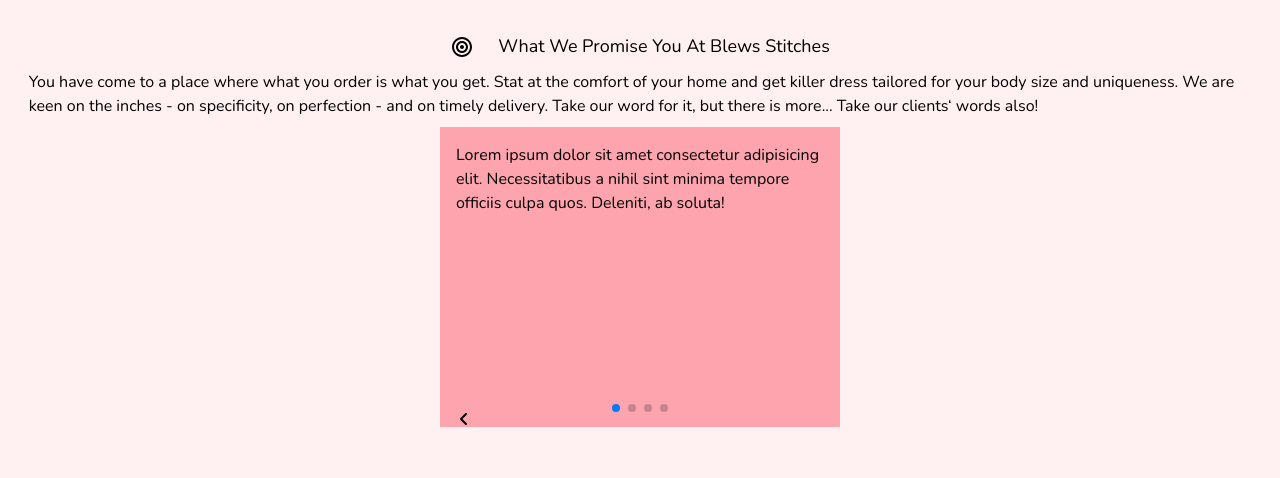
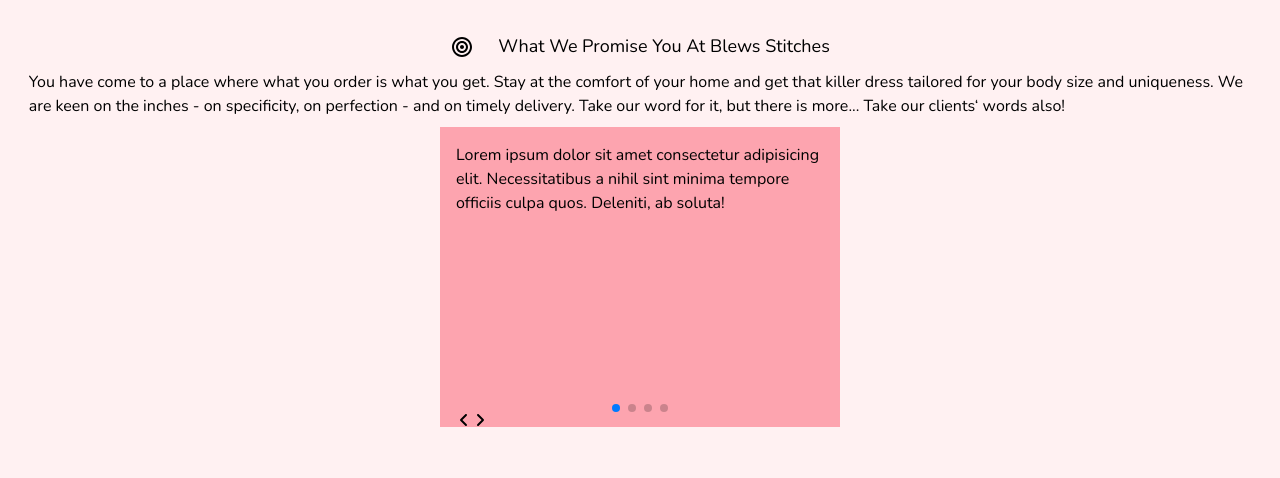
Before and after one commit to Mr-Wusu/nextjs-blews, a Next.js app: page / in a window 1280 px wide. Shown: the part 473-951 px from the top of the page. Built offline with nearby package versions, Linux system fonts and the light colour scheme; a web font is replaced by a local one.

Commit message:
about section work

```diff
--- a/app/_components/About.tsx
+++ b/app/_components/About.tsx
@@ -2,7 +2,7 @@
 
 import { BiBullseye } from "react-icons/bi";
 import { FaAngleLeft, FaAngleRight } from "react-icons/fa6";
-import { Pagination, Navigation } from "swiper/modules";
+import { Pagination } from "swiper/modules";
 import { Swiper, SwiperSlide } from "swiper/react";
 import { useSwiper } from "swiper/react";
 import styles from "@/styles/components.module.scss";
@@ -10,7 +10,7 @@
 import "swiper/css/navigation";
 import "swiper/css/pagination";
 
-import testimonies from "@/data/testimonies"
+import testimonies from "@/data/testimonies";
 
 export default function About() {
   const swiper = useSwiper();
@@ -22,20 +22,19 @@
         <h3>What we promise you at blews stitches</h3>
       </div>
       <p>
-        You have come to a place where what you order is what you get. Stat at
-        the comfort of your home and get killer dress tailored for your body
-        size and uniqueness. We are keen on the inches - on specificity, on
+        You have come to a place where what you order is what you get. Stay at
+        the comfort of your home and get that killer dress tailored for your
+        body size and uniqueness. We are keen on the inches - on specificity, on
         perfection - and on timely delivery. Take our word for it, but there is
         more... Take our clients&lsquo; words also!
       </p>
       <Swiper
         className={styles.swiper}
         // install Swiper modules
-        modules={[Pagination, Navigation]}
+        modules={[Pagination]}
+        pagination={{ clickable: true }}
         spaceBetween={20}
         slidesPerView={1}
-        navigation={{ prevEl: ".left-angle", nextEl: ".right-angle" }}
-        pagination={{ clickable: true }}
         onSwiper={(swiper) => console.log(swiper)}
         onSlideChange={() => console.log("slide change")}
       >
@@ -44,15 +43,20 @@
             {testimony.quote}
           </SwiperSlide>
         ))}
-        <div className="left-angle" onClick={() => swiper.slidePrev()}>
+        <button
+          className={styles.leftAngle}
+          type="button"
+          onClick={() => swiper.slidePrev()}
+        >
           <FaAngleLeft />
-        </div>
-        <div
-          className="right-angle"
+        </button>
+        <button
+          className={styles.rightAngle}
+          type="button"
           onClick={() => swiper.slideNext()}
         >
           <FaAngleRight />
-        </div>
+        </button>
       </Swiper>
     </div>
   );
--- a/styles/_about-section.scss
+++ b/styles/_about-section.scss
@@ -31,18 +31,26 @@
     position: relative;
     padding: 1rem;
 
-    .swiper-slide {
+    .left-angle,
+    .right-angle {
+      font-size: larger;
       background-color: blue;
+      width: 24px;
+      height: 24px;
+      color: vars.$darkRose1;
+      z-index: 50;
+      position: absolute;
+      top: 50%;
+      transform: translateY(-50%);
+      cursor: pointer;
     }
 
     .left-angle {
-      width: 24px;
-      height: 24px;
-      border-radius: 50%;
-      background-color: vars.$darkRose1;
-      position: absolute;
-      z-index: 20;
-      top: 50%;
+      left: 10px;
+    }
+
+    .right-angle {
+      right: 10px;
     }
   }
 }
```
